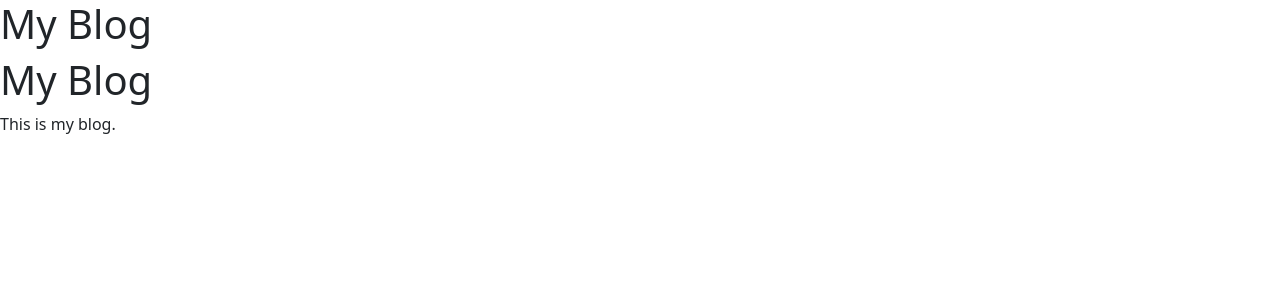
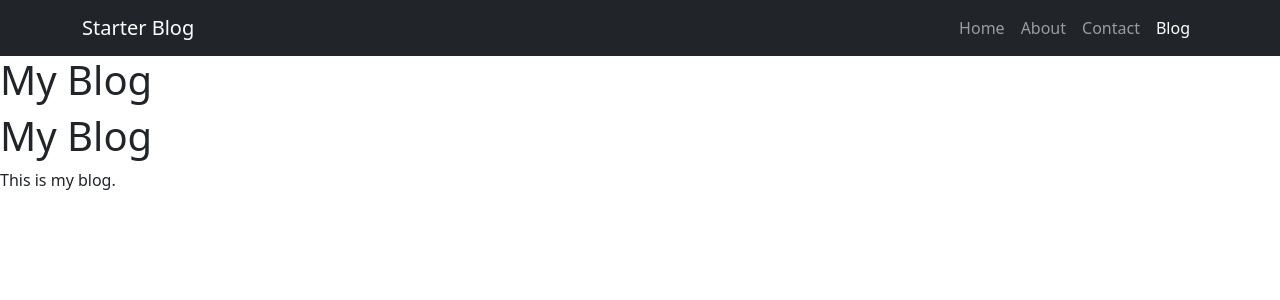
Before and after one commit to johnclamy/blogwebsiteproject, a Django app: page /blog/ in a window 1280 px wide. Shown: the top 300 px of the page. Run offline with Django 5.2, Linux system fonts and the light colour scheme; data that the repository does not hold is empty.

Commit message:
add a navbar to the base template

```diff
--- a/website/blog/templates/blog/base.html
+++ b/website/blog/templates/blog/base.html
@@ -8,6 +8,22 @@
         <link href="https://cdn.jsdelivr.net/npm/bootstrap@5.3.5/dist/css/bootstrap.min.css" rel="stylesheet" integrity="sha384-SgOJa3DmI69IUzQ2PVdRZhwQ+dy64/BUtbMJw1MZ8t5HZApcHrRKUc4W0kG879m7" crossorigin="anonymous">
     </head>
     <body>
+        <!-- Responsive navbar-->
+        <nav class="navbar navbar-expand-lg navbar-dark bg-dark">
+            <div class="container">
+                <a class="navbar-brand" href="#!">Starter Blog</a>
+                <button class="navbar-toggler" type="button" data-bs-toggle="collapse" data-bs-target="#navbarSupportedContent" aria-controls="navbarSupportedContent" aria-expanded="false" aria-label="Toggle navigation"><span class="navbar-toggler-icon"></span></button>
+                <div class="collapse navbar-collapse" id="navbarSupportedContent">
+                    <ul class="navbar-nav ms-auto mb-2 mb-lg-0">
+                        <li class="nav-item"><a class="nav-link" href="#">Home</a></li>
+                        <li class="nav-item"><a class="nav-link" href="#!">About</a></li>
+                        <li class="nav-item"><a class="nav-link" href="#!">Contact</a></li>
+                        <li class="nav-item"><a class="nav-link active" aria-current="page" href="#">Blog</a></li>
+                    </ul>
+                </div>
+            </div>
+        </nav>
+
         <main>
             {% block content %}{% endblock content %}
         </main>
```
